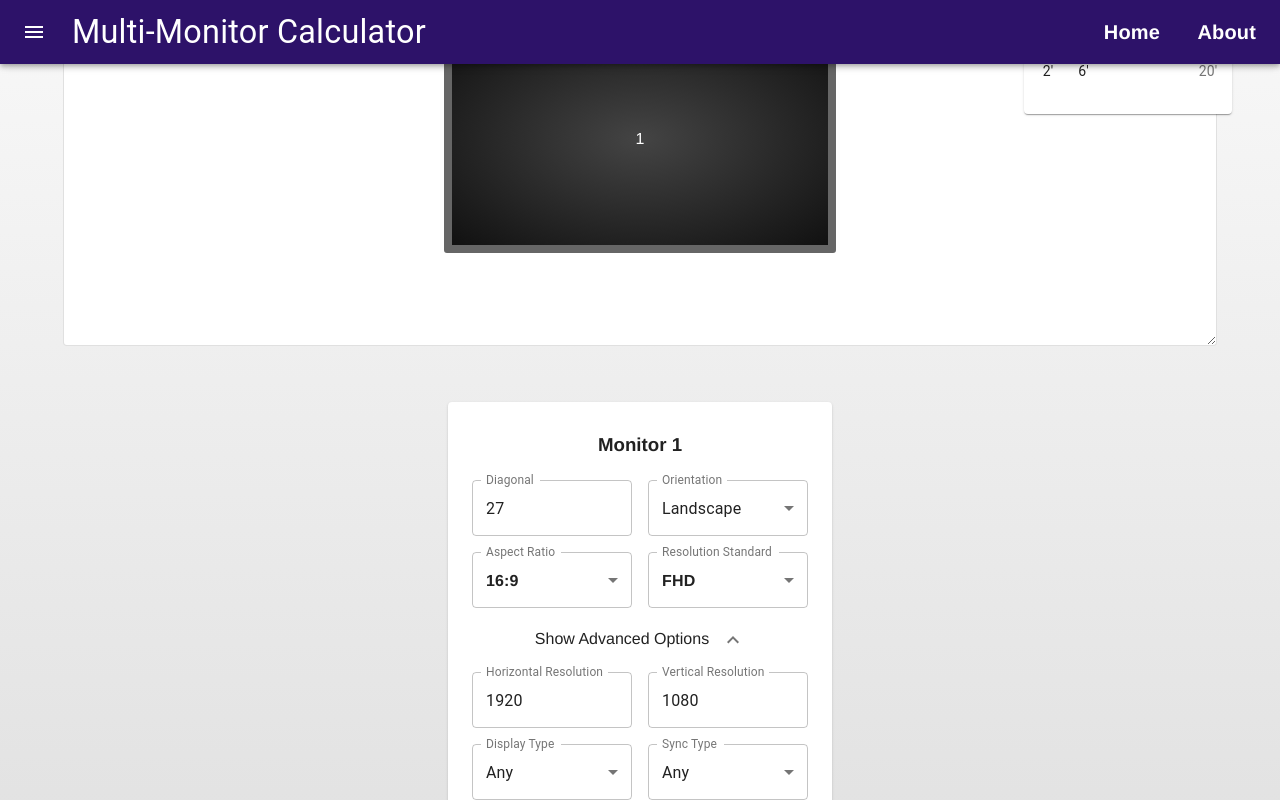
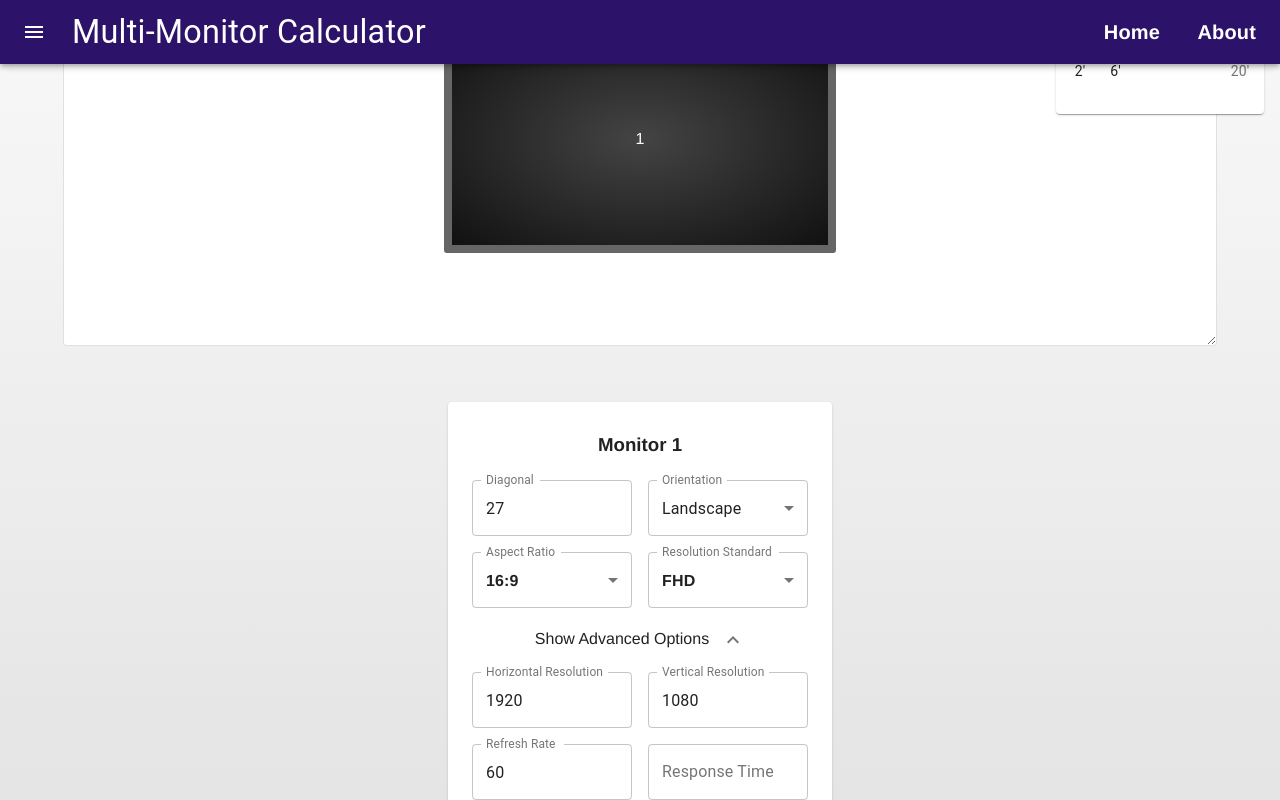
Before and after one commit to KevinVandy/multi-monitor_calculator, a React (Create React App) app: page / in a window 1280 px wide. Both pictures are taken after a click on the button 733 px from the left and 820 px from the top of the page. Shown: the part 180-980 px from the top of the page. Built offline with nearby package versions, Linux system fonts and the light colour scheme.

Commit message:
added refresh rate and response time

```diff
--- a/src/components/Monitor.js
+++ b/src/components/Monitor.js
@@ -51,7 +51,7 @@ export const Monitor = ({ monitor }) => {
               TransitionComponent={Fade}
               TransitionProps={{ timeout: 500 }}
             >
-              <div style={{cursor: 'help'}} >{monitor.index + 1}</div>
+              <div style={{ cursor: 'help' }}>{monitor.index + 1}</div>
             </Tooltip>
           </div>
         </div>
--- a/src/components/MonitorOptions.js
+++ b/src/components/MonitorOptions.js
@@ -43,6 +43,11 @@ export const MonitorOptions = ({ index, monitor }) => {
   const [showAdvancedOptions, setShowAdvancedOptions] = useState(false);
   const [showMonitorStats, setShowMonitorStats] = useState(false);
 
+  const handleDiagonalChange = (e) => {
+    monitor.diagonal = parseInt(e.target.value);
+    setMonitor(monitor, index);
+  };
+
   const handleOrientationChange = (e) => {
     monitor.orientation = e.target.value;
     setMonitor(monitor, index);
@@ -54,11 +59,6 @@ export const MonitorOptions = ({ index, monitor }) => {
       monitor.aspectRatio,
       monitor.resolution.standard
     ) ?? [monitor.resolution.horizontal, monitor.resolution.vertical];
-    setMonitor(monitor, index);
-  };
-
-  const handleDiagonalChange = (e) => {
-    monitor.diagonal = parseInt(e.target.value);
     setMonitor(monitor, index);
   };
 
@@ -90,13 +90,13 @@ export const MonitorOptions = ({ index, monitor }) => {
     setMonitor(monitor, index);
   };
 
-  const handleBezelWidthChange = (e) => {
-    monitor.bezelWidth = parseFloat(e.target.value);
+  const handleRefreshRateChange = (e) => {
+    monitor.refreshRate = parseInt(e.target.value);
     setMonitor(monitor, index);
   };
 
-  const handleBezelColorChange = (e) => {
-    monitor.bezelColor = e.target.value;
+  const handleResponseTimeChange = (e) => {
+    monitor.responseTime = parseInt(e.target.value);
     setMonitor(monitor, index);
   };
 
@@ -107,6 +107,16 @@ export const MonitorOptions = ({ index, monitor }) => {
 
   const handleSyncTypeChange = (e) => {
     monitor.syncType = e.target.value;
+    setMonitor(monitor, index);
+  };
+
+  const handleBezelWidthChange = (e) => {
+    monitor.bezelWidth = parseFloat(e.target.value);
+    setMonitor(monitor, index);
+  };
+
+  const handleBezelColorChange = (e) => {
+    monitor.bezelColor = e.target.value;
     setMonitor(monitor, index);
   };
 
@@ -204,18 +214,36 @@ export const MonitorOptions = ({ index, monitor }) => {
         <Collapse in={showAdvancedOptions} timeout={300}>
           <MonitorOptionsGrid2>
             <TextField
+              inputProps={{ max: '20000', min: '2', step: '1' }}
               label="Horizontal Resolution"
               onChange={handleHorizontalResolutionChange}
               type="number"
+              value={monitor.resolution.horizontal}
               variant="outlined"
-              value={monitor.resolution.horizontal}
             />
             <TextField
+              inputProps={{ max: '20000', min: '2', step: '1' }}
               label="Vertical Resolution"
               onChange={handleVerticallResolutionChange}
               type="number"
+              value={monitor.resolution.vertical}
               variant="outlined"
-              value={monitor.resolution.vertical}
+            />
+            <TextField
+              inputProps={{ max: '20000', min: '0', step: '1' }}
+              label="Refresh Rate"
+              onChange={handleRefreshRateChange}
+              type="number"
+              value={monitor.refreshRate}
+              variant="outlined"
+            />
+            <TextField
+              inputProps={{ max: '100', min: '0', step: '1' }}
+              label="Response Time"
+              onChange={handleResponseTimeChange}
+              type="number"
+              value={monitor.responseTime}
+              variant="outlined"
             />
             <TextField
               label="Display Type"
--- a/src/components/Setup.js
+++ b/src/components/Setup.js
@@ -23,7 +23,7 @@ const SettingsPanel = styled(Card)({
   padding: '1.5rem',
   position: 'absolute',
   top: '5rem',
-  right: '3rem',
+  right: '1rem',
   zIndex: '2'
 });
 
```
